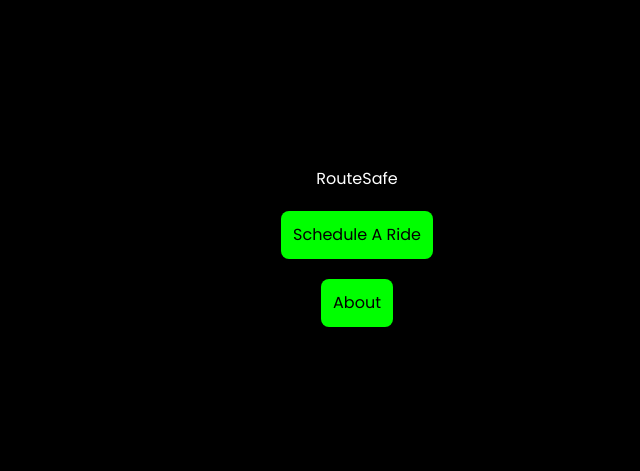
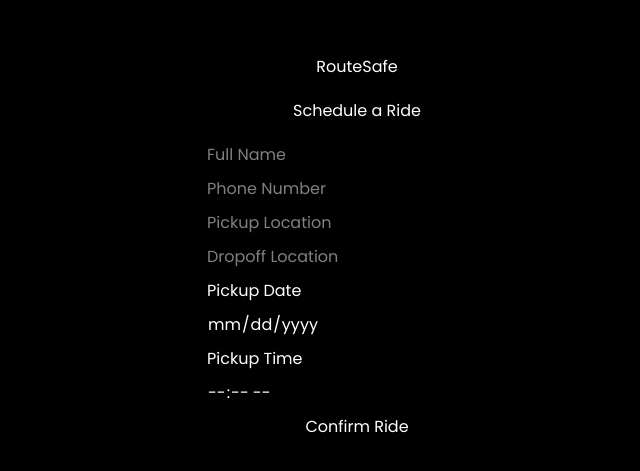
Before and after one commit to gman1337lol/routesafe, a Next.js app: page / in a window 1280 px wide. Shown: the part 153-624 px from the top of the page, without its empty margins (283-923 px from the left). Built offline with nearby package versions, Linux system fonts and the light colour scheme; no server answers.

Commit message:
did some antispam work

```diff
--- a/app/page.tsx
+++ b/app/page.tsx
@@ -1,9 +1,91 @@
-import Link from "next/link";
+"use client";
 
-export default function Home() {
+import { useState } from "react";
+import { supabase } from "../lib/supabaseClient";
+
+export default function Page() {
+  const [formData, setFormData] = useState({
+    fullName: "",
+    phone: "",
+    pickupLocation: "",
+    dropoffLocation: "",
+    pickupDate: "",
+    pickupTime: "",
+  });
+
+  const [submitted, setSubmitted] = useState(false);
+  const [loading, setLoading] = useState(false);
+
+  function isEmpty() {
     return (
-    <main
-      style={{
+      !formData.fullName ||
+      !formData.phone ||
+      !formData.pickupLocation ||
+      !formData.dropoffLocation ||
+      !formData.pickupDate ||
+      !formData.pickupTime
+    );
+  }
+
+  async function handleSubmit(e: React.FormEvent<HTMLFormElement>) {
+    e.preventDefault();
+
+    if (isEmpty()) {
+      alert("Please fill in all fields");
+      return;
+    }
+
+    setLoading(true);
+
+    // 🔥 SPAM CHECK (same exact ride within short window)
+    const { data: existing } = await supabase
+      .from("rides")
+      .select("*")
+      .eq("phone", formData.phone)
+      .eq("pickupLocation", formData.pickupLocation)
+      .eq("dropoffLocation", formData.dropoffLocation)
+      .eq("pickupDate", formData.pickupDate);
+
+    if (existing && existing.length > 0) {
+      alert("You already scheduled this ride for that date.");
+      setLoading(false);
+      return;
+    }
+
+    const { error } = await supabase.from("rides").insert([
+      {
+        name: formData.fullName,
+        phone: formData.phone,
+        pickup: formData.pickupLocation,
+        dropoff: formData.dropoffLocation,
+        pickup_date: formData.pickupDate,
+        pickup_time: formData.pickupTime,
+        status: "pending",
+      },
+    ]);
+
+    setLoading(false);
+
+    if (error) {
+      alert(error.message);
+      return;
+    }
+
+    setSubmitted(true);
+
+    setFormData({
+      fullName: "",
+      phone: "",
+      pickupLocation: "",
+      dropoffLocation: "",
+      pickupDate: "",
+      pickupTime: "",
+    });
+  }
+
+  return (
+    <main style={{
+      padding: 20,
       minHeight: "100vh",
       backgroundColor: "black",
       color: "white",
@@ -11,41 +93,70 @@
       justifyContent: "center",
       alignItems: "center",
       flexDirection: "column",
-        gap: 20
+      gap: 20,
+    }}>
+      <h1>RouteSafe</h1>
+
+      <h2>Schedule a Ride</h2>
+
+      <form
+        onSubmit={handleSubmit}
+        style={{
+          display: "flex",
+          flexDirection: "column",
+          gap: 10,
+          width: "100%",
+          maxWidth: 300,
         }}
       >
+        <input
+          placeholder="Full Name"
+          value={formData.fullName}
+          onChange={(e) => setFormData({ ...formData, fullName: e.target.value })}
+        />
 
-      <p>RouteSafe</p>
+        <input
+          placeholder="Phone Number"
+          value={formData.phone}
+          onChange={(e) => setFormData({ ...formData, phone: e.target.value })}
+        />
 
-      <Link href="/schedule">
-        <button
-          style={{
-            padding: 12,
-            backgroundColor: "lime",
-            color: "black",
-            border: "none",
-            borderRadius: 8,
-            cursor: "pointer"
-          }}
-        >
-          Schedule A Ride
+        <input
+          placeholder="Pickup Location"
+          value={formData.pickupLocation}
+          onChange={(e) => setFormData({ ...formData, pickupLocation: e.target.value })}
+        />
+
+        <input
+          placeholder="Dropoff Location"
+          value={formData.dropoffLocation}
+          onChange={(e) => setFormData({ ...formData, dropoffLocation: e.target.value })}
+        />
+
+        <label>Pickup Date</label>
+        <input
+          type="date"
+          value={formData.pickupDate}
+          onChange={(e) => setFormData({ ...formData, pickupDate: e.target.value })}
+        />
+
+        <label>Pickup Time</label>
+        <input
+          type="time"
+          value={formData.pickupTime}
+          onChange={(e) => setFormData({ ...formData, pickupTime: e.target.value })}
+        />
+
+        <button type="submit" disabled={loading}>
+          {loading ? "Submitting..." : "Confirm Ride"}
         </button>
-      </Link>
+      </form>
 
-      <Link href="/about">
-  <button
-    style={{
-      padding: 12,
-      backgroundColor: "lime",
-      color: "black",
-      border: "none",
-      borderRadius: 8,
-      cursor: "pointer"
-    }}
-  >
-    About
-  </button>
-</Link>
+      {submitted && (
+        <p style={{ color: "#00ff66" }}>
+          Ride submitted successfully
+        </p>
+      )}
     </main>
   );
 }
```
Lines whose indentation alone changed are shown as unchanged.
